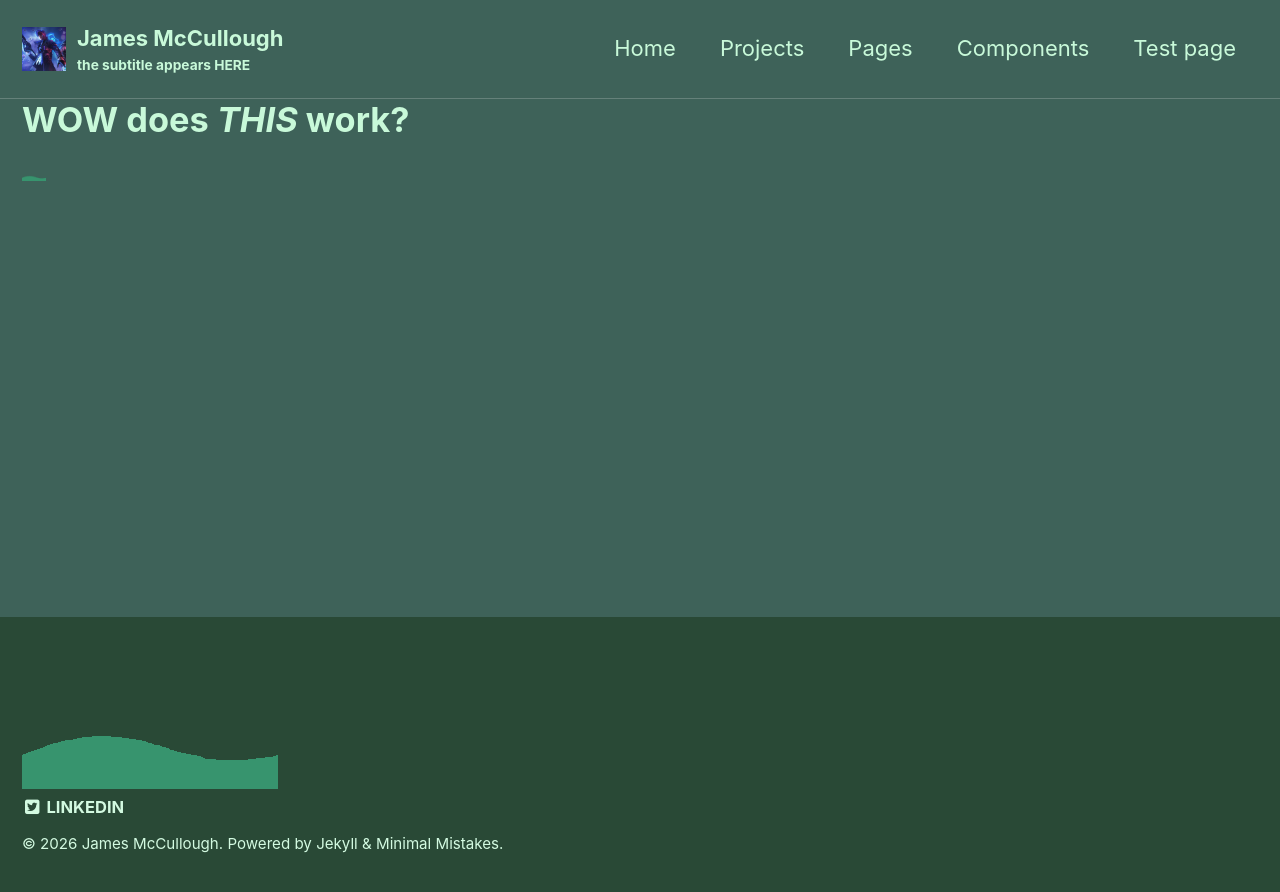
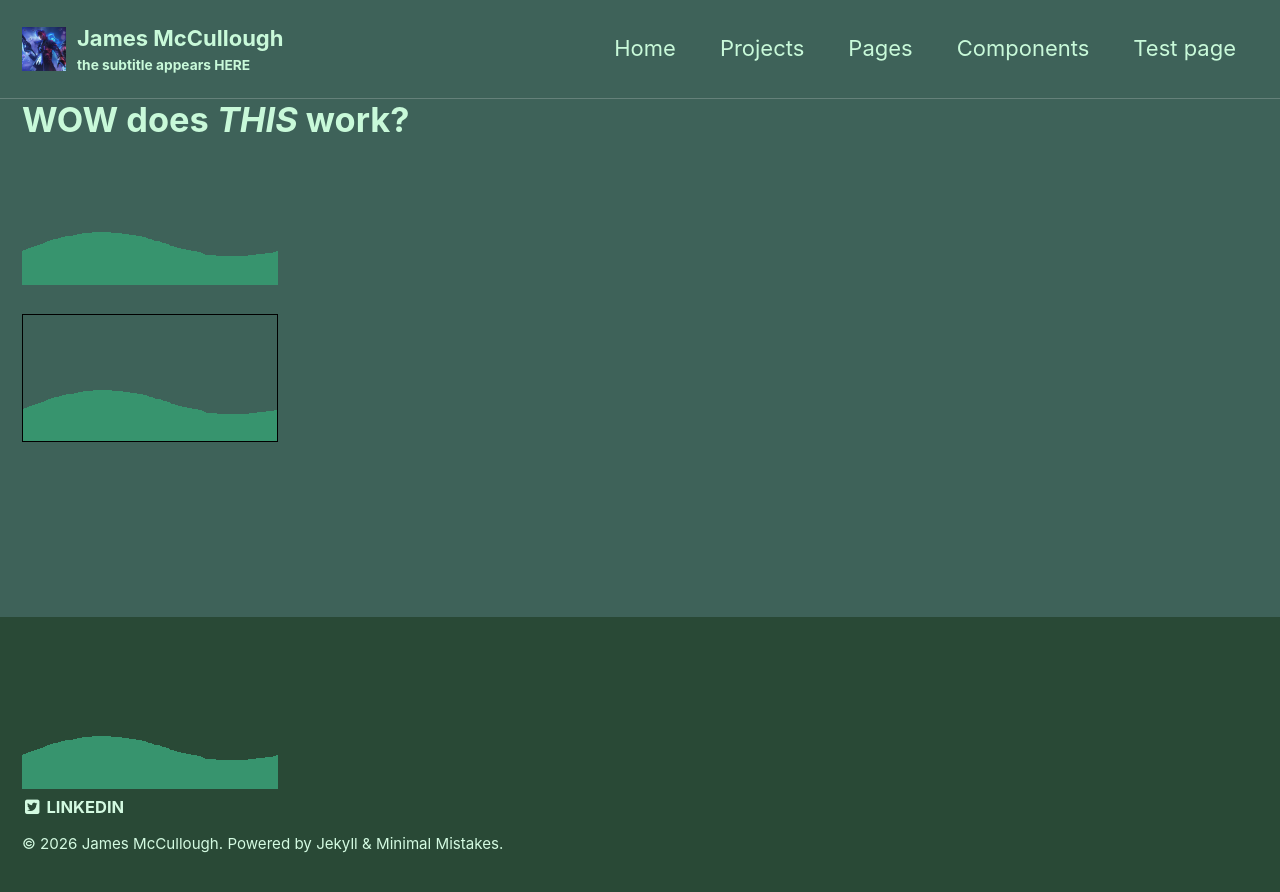
Before and after one commit to JamesMcC23/JamesMcC23.github.io, a Jekyll site: the page built from _pages/test.md, in a window 1280 px wide. Shown: the top 892 px of the page. Built offline with Jekyll 4.4.1, drawn with Linux system fonts in a browser that asks for light colours.

Commit message:
Update footer image height and add background div
Increased the height of the footer image and added a div with a background image.

```diff
--- a/_pages/test.md
+++ b/_pages/test.md
@@ -10,4 +10,6 @@ permalink: /test-page/
 
 <h1> WOW does <em>THIS</em> work?</h1>
 
-<img src= "/assets/images/footer_image.png" style="width:window_width;height:12px;">
+<img src= "/assets/images/footer_image.png" style="width:window_width;height:128px;">
+
+<div style="background-image:url(/assets/images/footer_image.png); background-repeat:repeat-x;width:256px;height:128px;border:1px solid black;padding:10px;">
```
